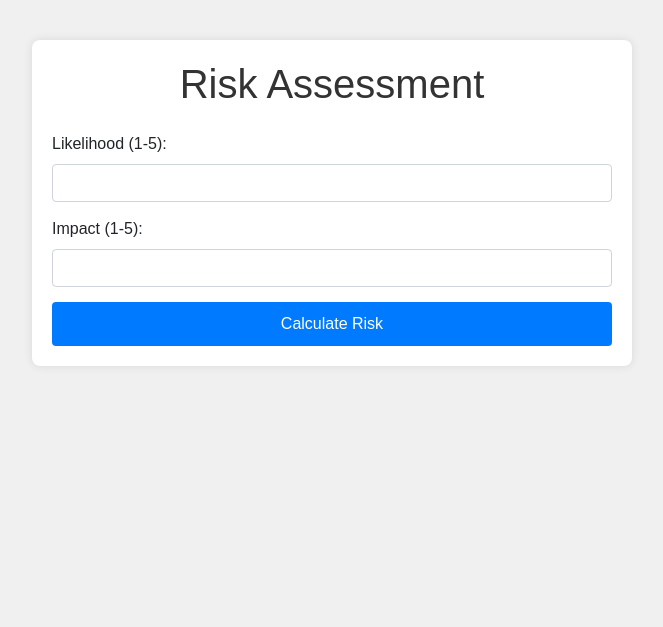
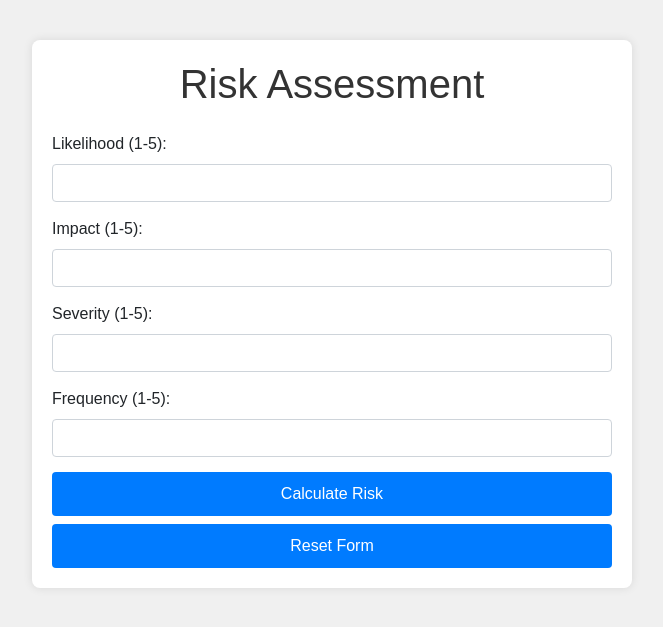
Before and after one commit to SujayGowda12/Website, a Flask app: page / in a window 1280 px wide. Shown: the top 627 px of the page, without its empty margins (308-971 px from the left). Run offline with Flask 3, Linux system fonts and the light colour scheme; some libraries are stand-ins or nearby versions.

Commit message:
Initial commit: Added risk assessment framework

```diff
--- a/app.py
+++ b/app.py
@@ -2,17 +2,65 @@ from flask import Flask, render_template, request
 
 app = Flask(__name__)
 
+# Enhanced risk calculation function
+def calculate_risk_score(likelihood, impact, severity, frequency):
+    # Define weights for each factor
+    likelihood_weight = 0.4
+    impact_weight = 0.3
+    severity_weight = 0.2
+    frequency_weight = 0.1
+
+    # Calculate weighted risk score
+    risk_score = (
+        (likelihood * likelihood_weight) +
+        (impact * impact_weight) +
+        (severity * severity_weight) +
+        (frequency * frequency_weight)
+    )
+    return risk_score
+
+# Function to determine risk level, color, and description
+def calculate_risk_level(risk_score):
+    if risk_score <= 2:  # Adjusted from 3 to 2
+        return "Low", "green", "Minimal impact, unlikely to occur."
+    elif risk_score <= 4:  # Adjusted from 7 to 4
+        return "Medium", "yellow", "Moderate impact, possible occurrence."
+    else:
+        return "High", "red", "Severe impact, highly likely to occur."
+
 @app.route('/', methods=['GET', 'POST'])
 def index():
     risk_score = None
+    risk_level = None
+    risk_color = None
+    risk_description = None
+
     if request.method == 'POST':
         try:
+            # Get form inputs
             likelihood = int(request.form['likelihood'])
             impact = int(request.form['impact'])
-            risk_score = likelihood * impact
+            severity = int(request.form['severity'])
+            frequency = int(request.form['frequency'])
+
+            # Validate inputs (ensure they are between 1 and 5)
+            if not all(1 <= value <= 5 for value in [likelihood, impact, severity, frequency]):
+                risk_score = "Invalid input. Please enter integers between 1 and 5."
+            else:
+                # Calculate risk score, level, color, and description
+                risk_score = calculate_risk_score(likelihood, impact, severity, frequency)
+                risk_level, risk_color, risk_description = calculate_risk_level(risk_score)
+
         except ValueError:
             risk_score = "Invalid input. Please enter valid integers."
-    return render_template('index.html', risk_score=risk_score)
+
+    return render_template(
+        'index.html',
+        risk_score=risk_score,
+        risk_level=risk_level,
+        risk_color=risk_color,
+        risk_description=risk_description
+    )
 
 if __name__ == '__main__':
     app.run(debug=True)
--- a/templates/index.html
+++ b/templates/index.html
@@ -11,7 +11,6 @@
     />
 
     <!-- Link to Your Custom CSS (Required) -->
-    <!-- Flask's 'url_for' function ensures the correct path to styles.css in the 'static' folder -->
     <link
         rel="stylesheet"
         href="{{ url_for('static', filename='styles.css') }}"
@@ -21,13 +20,17 @@
 <div class="container">
     <h1 class="mb-4 text-center">Risk Assessment</h1>
 
+    <!-- Display Risk Score, Level, and Description -->
     {% if risk_score %}
-        <div class="alert alert-info">
-            <strong>Your Risk Score is: {{ risk_score }}</strong>
+        <div class="alert" style="background-color: {{ risk_color }}; color: white;">
+            <strong>Your Risk Score is: {{ risk_score }} ({{ risk_level }})</strong>
+            <p>{{ risk_description }}</p>
         </div>
     {% endif %}
 
-    <form method="post">
+    <!-- Risk Assessment Form -->
+    <form method="POST">
+        <!-- Likelihood Input -->
         <div class="form-group">
             <label for="likelihood">Likelihood (1-5):</label>
             <input
@@ -39,7 +42,10 @@
                 required
                 class="form-control"
             >
+            <div class="invalid-feedback">Please enter a value between 1 and 5.</div>
         </div>
+
+        <!-- Impact Input -->
         <div class="form-group">
             <label for="impact">Impact (1-5):</label>
             <input
@@ -51,16 +57,89 @@
                 required
                 class="form-control"
             >
+            <div class="invalid-feedback">Please enter a value between 1 and 5.</div>
         </div>
+
+        <!-- Severity Input -->
+        <div class="form-group">
+            <label for="severity">Severity (1-5):</label>
+            <input
+                type="number"
+                id="severity"
+                name="severity"
+                min="1"
+                max="5"
+                required
+                class="form-control"
+            >
+            <div class="invalid-feedback">Please enter a value between 1 and 5.</div>
+        </div>
+
+        <!-- Frequency Input -->
+        <div class="form-group">
+            <label for="frequency">Frequency (1-5):</label>
+            <input
+                type="number"
+                id="frequency"
+                name="frequency"
+                min="1"
+                max="5"
+                required
+                class="form-control"
+            >
+            <div class="invalid-feedback">Please enter a value between 1 and 5.</div>
+        </div>
+
+        <!-- Submit Button -->
         <button type="submit" class="btn btn-primary btn-block">
             Calculate Risk
+        </button>
+
+        <!-- Reset Button -->
+        <button type="reset" class="btn btn-secondary btn-block">
+            Reset Form
         </button>
     </form>
 </div>
 
-<!-- Bootstrap JS, Popper.js, and jQuery (Optional if you want Bootstrap's interactive components) -->
+<!-- Bootstrap JS, Popper.js, and jQuery (Optional) -->
 <script src="https://code.jquery.com/jquery-3.5.1.slim.min.js"></script>
 <script src="https://cdn.jsdelivr.net/npm/popper.js@1.16.1/dist/umd/popper.min.js"></script>
 <script src="https://stackpath.bootstrapcdn.com/bootstrap/4.5.2/js/bootstrap.min.js"></script>
+
+<!-- Real-Time Validation Script -->
+<script>
+    document.addEventListener('DOMContentLoaded', function () {
+        const form = document.querySelector('form');
+        const inputs = form.querySelectorAll('input[type="number"]');
+
+        inputs.forEach(input => {
+            input.addEventListener('input', function () {
+                const value = parseInt(this.value);
+                if (value < 1 || value > 5) {
+                    this.classList.add('is-invalid');
+                } else {
+                    this.classList.remove('is-invalid');
+                }
+            });
+        });
+
+        form.addEventListener('submit', function (event) {
+            let isValid = true;
+            inputs.forEach(input => {
+                const value = parseInt(input.value);
+                if (value < 1 || value > 5) {
+                    input.classList.add('is-invalid');
+                    isValid = false;
+                }
+            });
+
+            if (!isValid) {
+                event.preventDefault();
+                alert('Please enter valid integers between 1 and 5.');
+            }
+        });
+    });
+</script>
 </body>
 </html>
```
